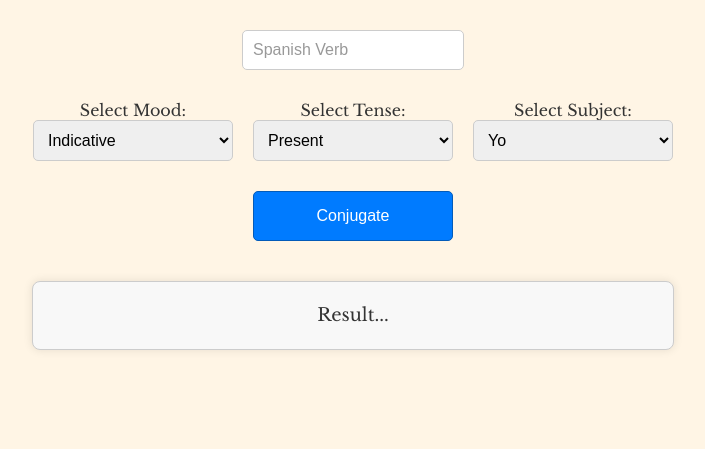
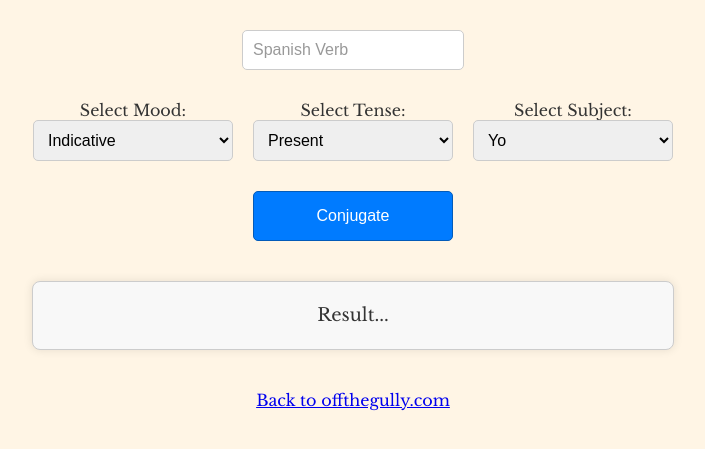
Before and after one commit to william-murphy/spanish-conjugation-api, a plain HTML site: page api/static/index.html in a window 1280 px wide. Shown: the part 83-532 px from the top of the page, without its empty margins (287-992 px from the left). Drawn offline with nearby package versions, Linux system fonts and the light colour scheme.

Commit message:
added link to offthegully.com

```diff
--- a/api/static/index.html
+++ b/api/static/index.html
@@ -55,6 +55,10 @@
             <div class="result-box">
                 <span class="result-text" id="result">Result...</span>
             </div>
+        </section>
+
+        <section class="link-container">
+            <a href="https://offthegully.com">Back to offthegully.com</a>
         </section>
     </main>
 
--- a/api/static/styles.css
+++ b/api/static/styles.css
@@ -15,7 +15,7 @@ section {
 }
 
 h1 {
-    text-align: center;
+    text-align:center;
 }
 
 .form-group {
@@ -47,6 +47,12 @@ h1 {
         flex-direction: column; /* Stack the divs vertically on smaller screens */
     }
 }
+
+.link-container {
+    text-align: center;
+}
+
+/* Submit Button */
 
 .submit {
     display: flex;
```
